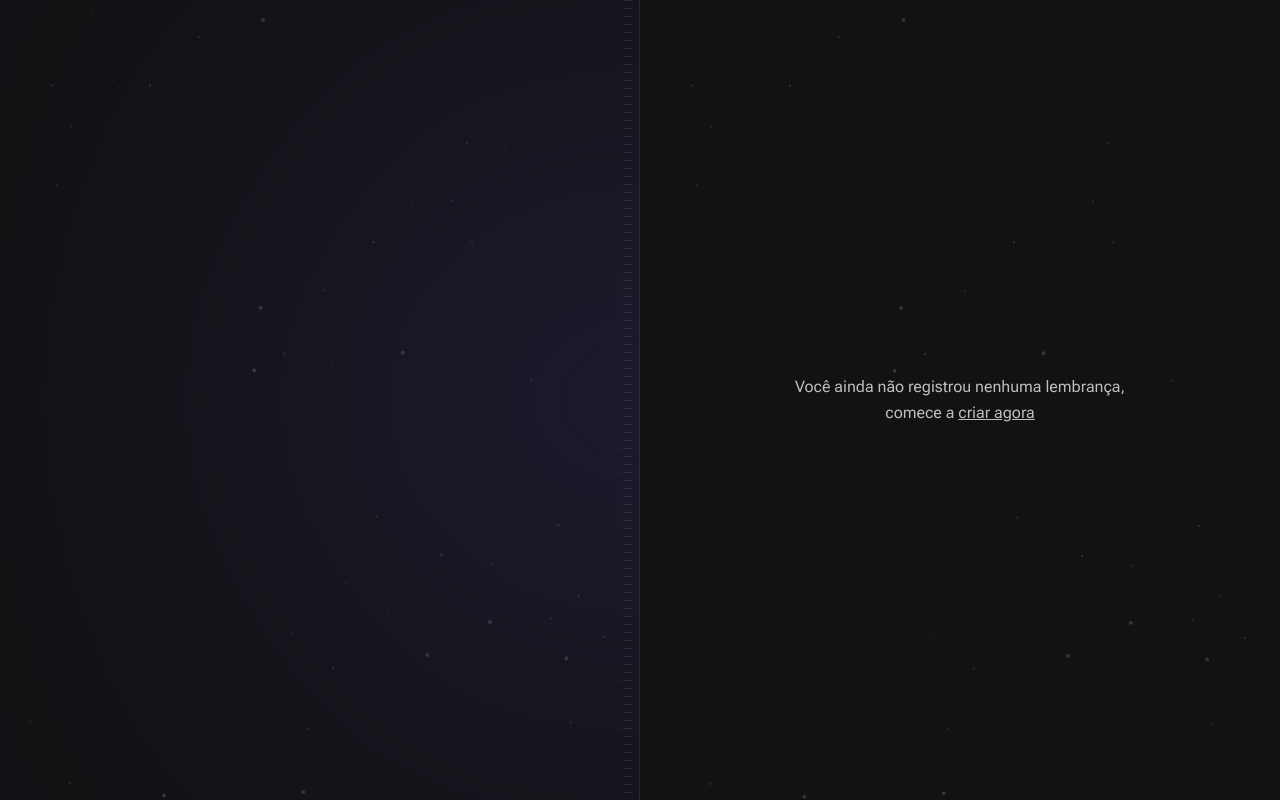
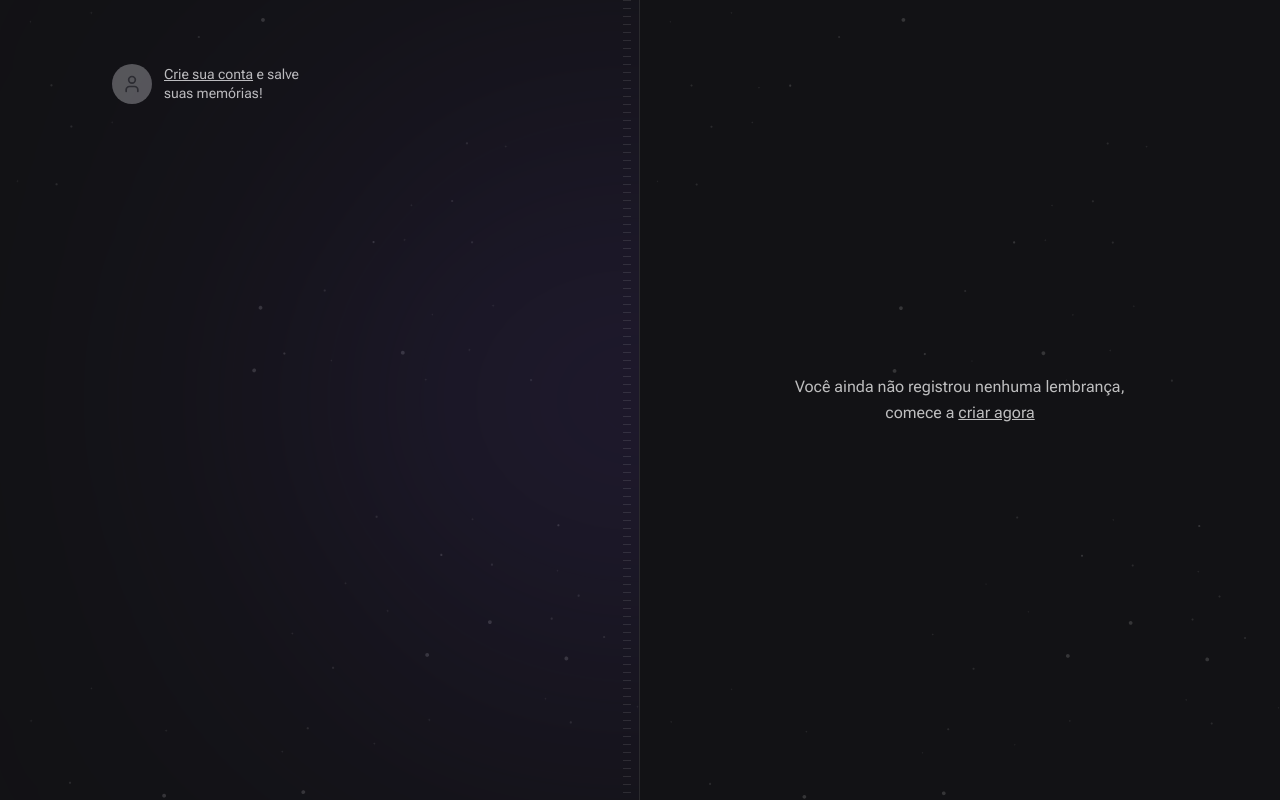
Before and after one commit to Lmlima05/Spacetime, a Next.js app in the folder web/: page / in a window 1280 px wide. Built offline with nearby package versions, Linux system fonts and the light colour scheme; a web font is replaced by a local one.

Commit message:
adicionando o Sign In

```diff
--- a/web/package.json
+++ b/web/package.json
@@ -9,6 +9,7 @@
     "lint": "next lint"
   },
   "dependencies": {
+    "lucide-react": "^0.378.0",
     "next": "14.2.3",
     "prettier": "^3.2.5",
     "react": "^18",
--- a/web/src/app/page.tsx
+++ b/web/src/app/page.tsx
@@ -1,3 +1,8 @@
+import { User } from 'lucide-react'
+import Image from 'next/image'
+
+import nlwlogo from '../assets/nlw-space-time-logo.svg'
+
 export default function Home() {
   return (
     <main className="grid min-h-screen grid-cols-2">
@@ -7,6 +12,18 @@ export default function Home() {
         <div className="absolute right-0 top-1/2 h-[288px] w-[526px] -translate-y-1/2 translate-x-1/2 rounded-full bg-purple-700 opacity-50 blur-full" />
       {/* Stripes */}
         <div className="absolute bottom-0 right-2 top-0 w-2 bg-stripes" />
+      {/* Sign In */}
+        <a href="" className="flex items-center gap-3 text-left trasition-colors hover:text-gray-50">
+          <div className="flex h-10 w-10 items-center justify-center rounded-full bg-gray-400">
+            <User className="h-5 w-5 text-gray-500"/>
+          </div>
+
+          <p className="max-w-[140px] text-sm leading-snug">
+            <span className="underline">Crie sua conta</span> e salve suas memórias!
+          </p>
+        </a>
+
+
       </div>
 
       {/* Right */}
```
Also changed, not shown: web/src/assets/nlw-space-time-logo.svg (added), 1 other file (tests, documents, lock files or other folders).
